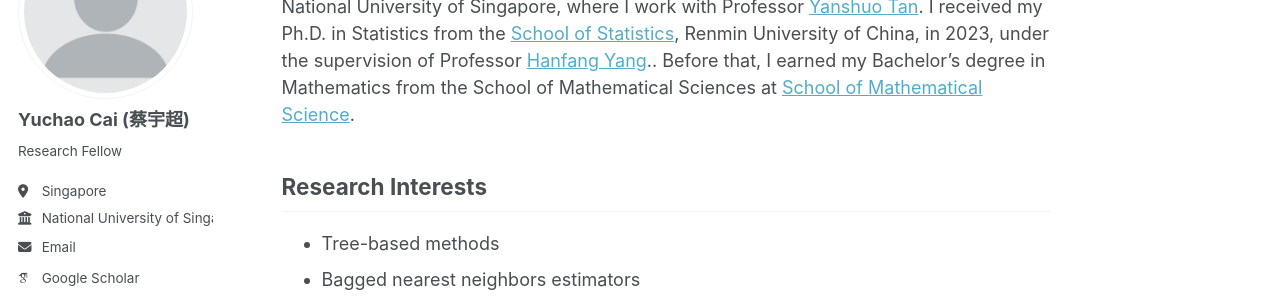
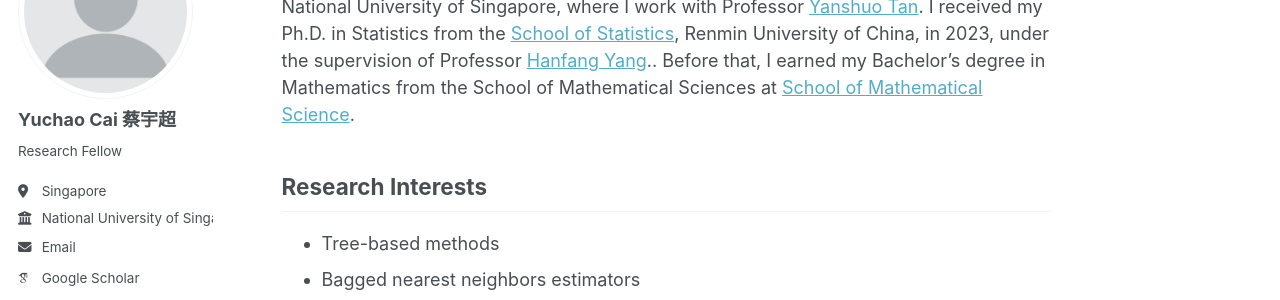
Before and after one commit to yccai2023/yccai2023.github.io, a Jekyll site: the page built from _pages/about.md, in a window 1280 px wide. Shown: the part 175-475 px from the top of the page. Built offline with Jekyll 4.4.1, drawn with Linux system fonts in a browser that asks for light colours; some web fonts are replaced; a script that is not in the unit is left out.

Commit message:
Update _config.yml

```diff
--- a/_config.yml
+++ b/_config.yml
@@ -24,7 +24,7 @@ repository               : "yccai2023/yccai2023.github.io"
 author:
   # Biographic information
   avatar           : "profile.png"
-  name             : "Yuchao Cai (蔡宇超)"
+  name             : "Yuchao Cai 蔡宇超"
   pronouns         : # example: "she/her"
   bio              : "Research Fellow"
   location         : "Singapore"
@@ -48,7 +48,7 @@ author:
   bitbucket        : # Username - Update with your username on the site
   codepen          : # Username
   dribbble         : # Username
-  github           : "Yuchao Cai"
+  github           : "yccai2023"
   kaggle           : # Username
   stackoverflow    : # User number or user number and name (i.e., use "1" or "1/jeff-atwood")
 
@@ -81,15 +81,15 @@ author:
 
 # Publication Category - The following the list of publication categories and their headings
 # publication_category:
-#  books:
-#    title: 'Books'
-#  manuscripts:
-#    title: 'Journal Articles'
-#  conferences:
-#    title: 'Conference Papers'
+#   books:
+#     title: 'Books'
+#   manuscripts:
+#     title: 'Journal Articles'
+#   conferences:
+#     title: 'Conference Papers'
 
 # Site Settings
-teaser                   :  # filename of teaser fallback teaser image placed in /images/ for social media previews
+teaser                   :  # filename of teaser fallback teaser image placed in /images/, .e.g. "500x300.png"
 breadcrumbs              : false # true, false (default)
 words_per_minute         : 160
 future                   : true
```
